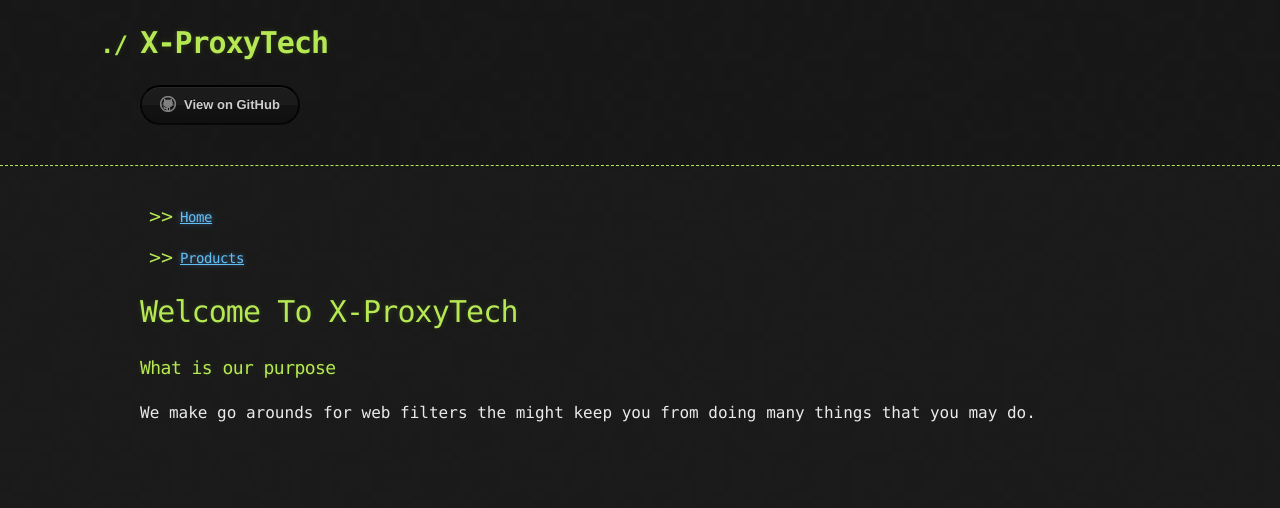
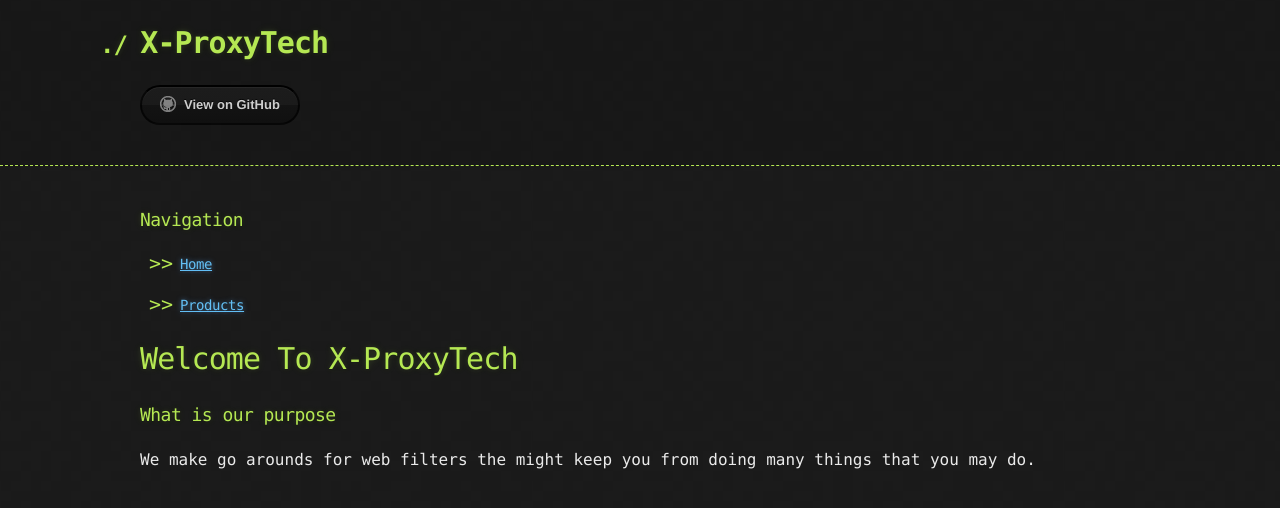
Before and after one commit to X-ProxyTech/Home-Page, a Jekyll site: the page built from index.md, in a window 1280 px wide. Shown: the top 508 px of the page. Built offline with Jekyll 4.4.1, drawn with Linux system fonts in a browser that asks for light colours; the repository's description, which GitHub fills in, is left out; our own code applies the rules of GitHub Pages for plain Markdown files.

Commit message:
Update index.md

```diff
--- a/index.md
+++ b/index.md
@@ -1,6 +1,7 @@
 ---
 layout: default
 ---
+### Navigation
 *   #### [Home](./)
 *   #### [Products](./Products.html)
 
```
